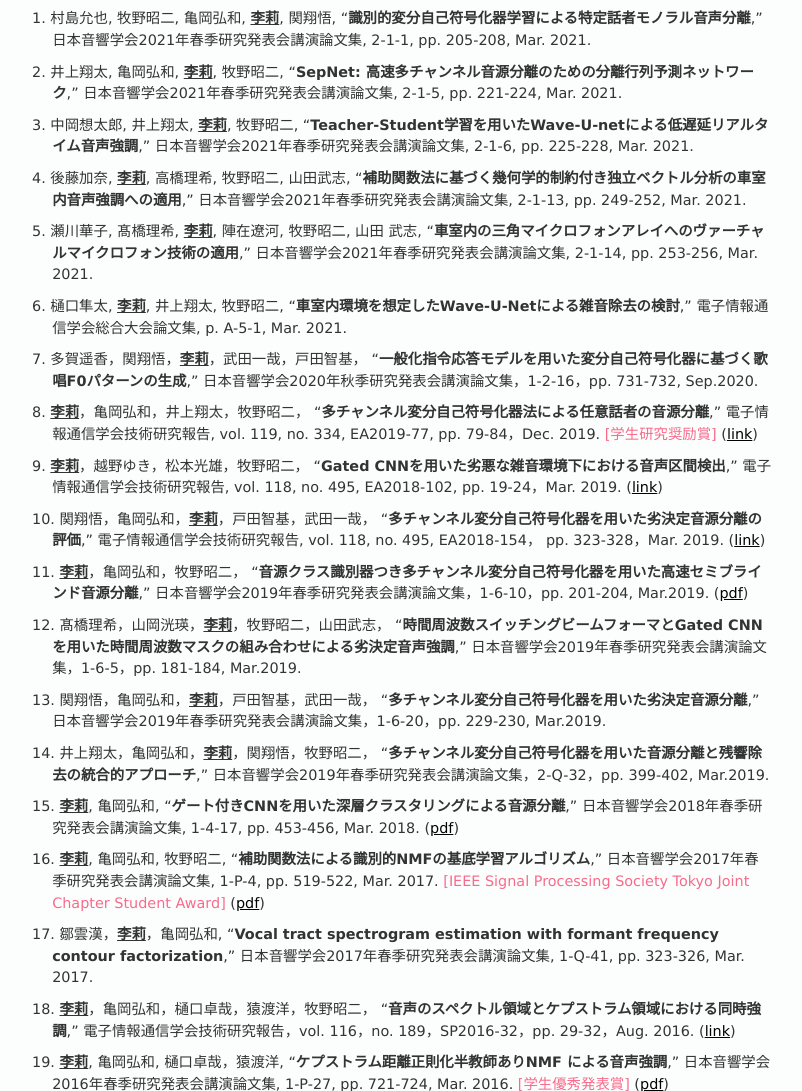
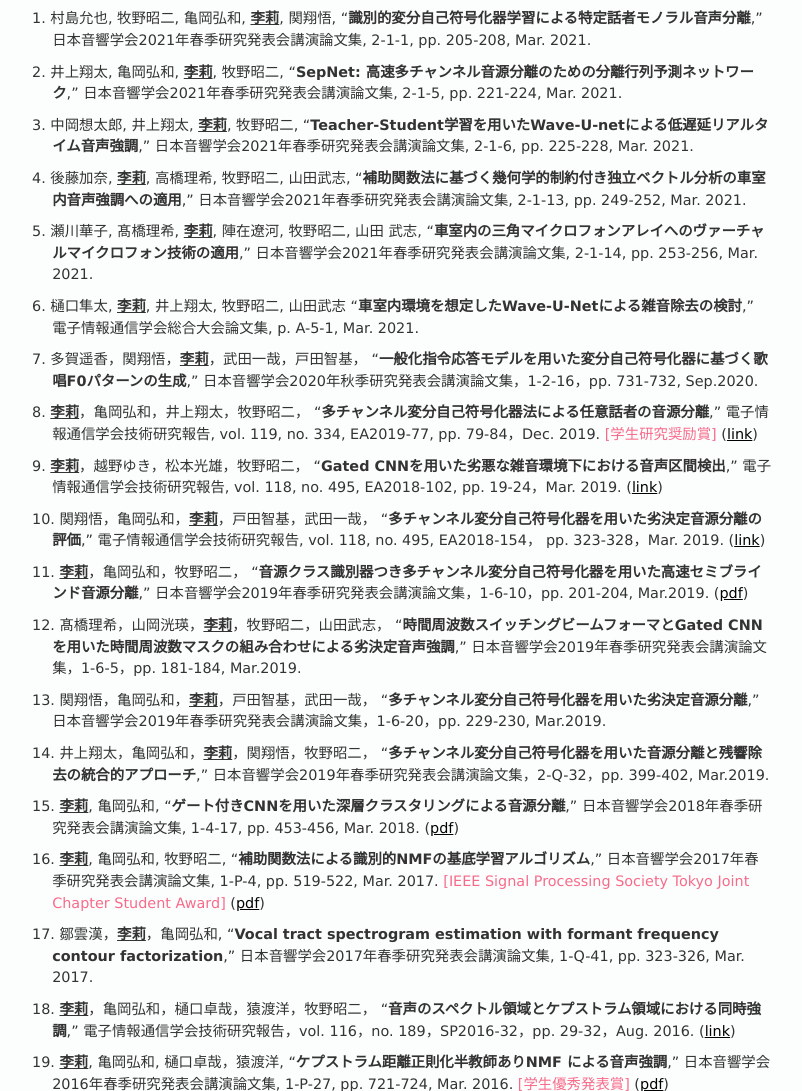
Before and after one commit to lili-0805/lili-0805.github.io, a plain HTML site: page publications.html in a window 1280 px wide. Shown: the part 2512-3603 px from the top of the page, without its empty margins (348-1150 px from the left). Drawn offline with Linux system fonts and the light colour scheme.

Commit message:
modify author info

```diff
--- a/publications.html
+++ b/publications.html
@@ -246,7 +246,7 @@
         日本音響学会2021年春季研究発表会講演論文集, 2-1-14, pp. 253-256, Mar. 2021.
     </li>
 
-    <li> 樋口隼太, <b><u>李莉</u></b>, 井上翔太, 牧野昭二,
+    <li> 樋口隼太, <b><u>李莉</u></b>, 井上翔太, 牧野昭二, 山田武志
         “<b>車室内環境を想定したWave-U-Netによる雑音除去の検討</b>,”
         電子情報通信学会総合大会論文集, p. A-5-1, Mar. 2021.
     </li>
```
